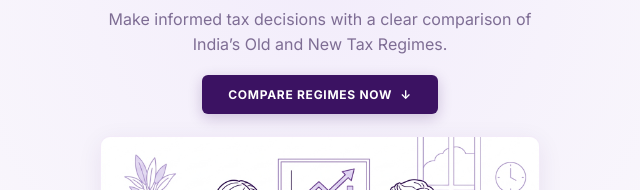
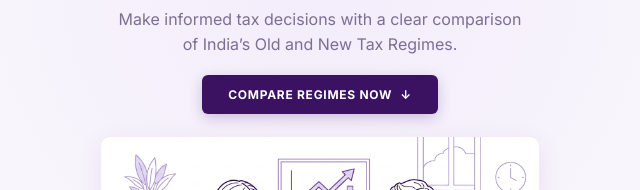
Before and after one commit to uttamvardam/Web-Projects, a website: page Tax-Clarity/index.html in a window 1280 px wide. Shown: the part 200-390 px from the top of the page, 320-960 px from the left. Drawn offline with Linux system fonts and the light colour scheme.

Commit message:
Move 'of' to the second line of the hero subtitle

```diff
--- a/Tax-Clarity/index.html
+++ b/Tax-Clarity/index.html
@@ -68,7 +68,7 @@
   <section class="hero-visual-section">
     <div class="app-container hero-content-wrapper">
       <h2 class="hero-main-title">Worry Less<br>Plan More</h2>
-      <p class="hero-subtitle">Make informed tax decisions with a clear comparison of<br>India’s Old and New Tax Regimes.</p>
+      <p class="hero-subtitle">Make informed tax decisions with a clear comparison<br>of India’s Old and New Tax Regimes.</p>
       <a href="#calculatorSection" class="hero-cta-btn">
         <span>Compare Regimes Now</span>
         <span>↓</span>
```
Also changed, not shown: index.html (+1 -1 lines).
